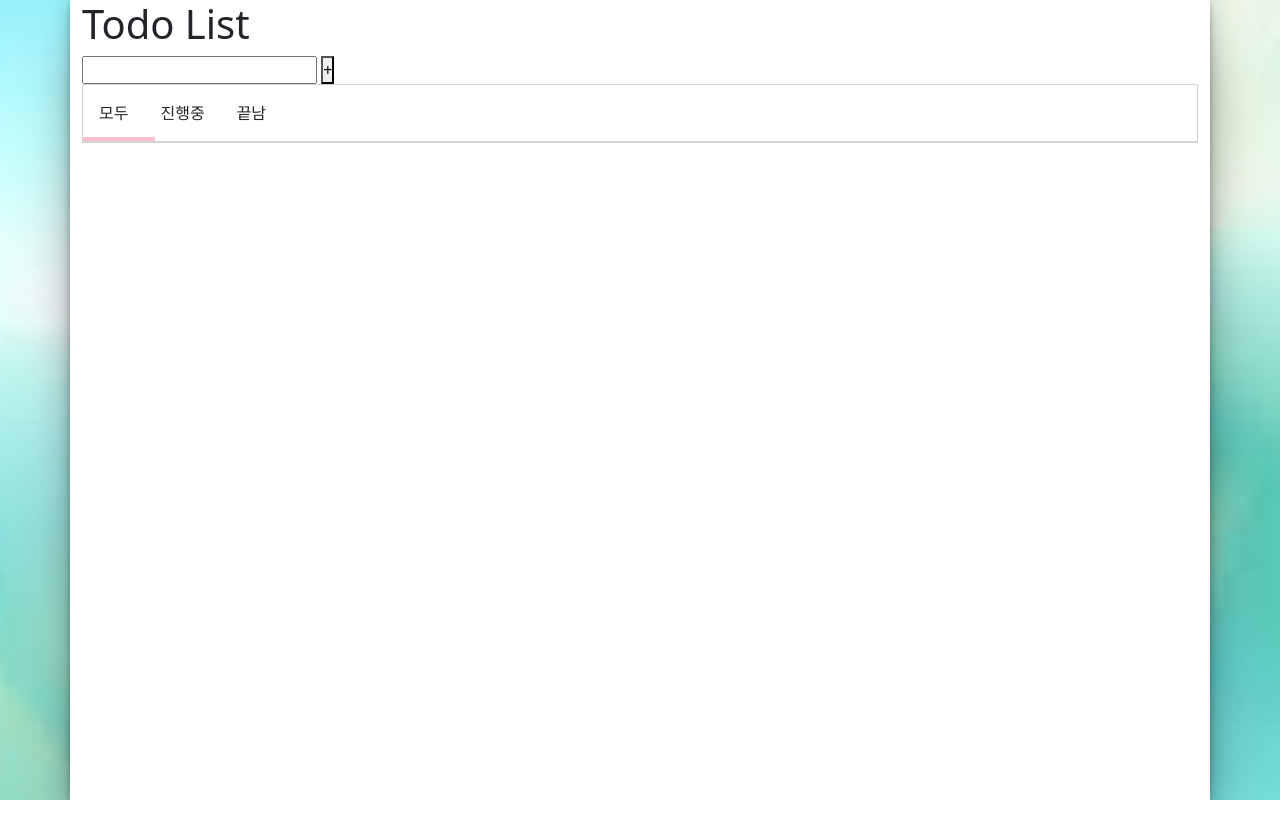
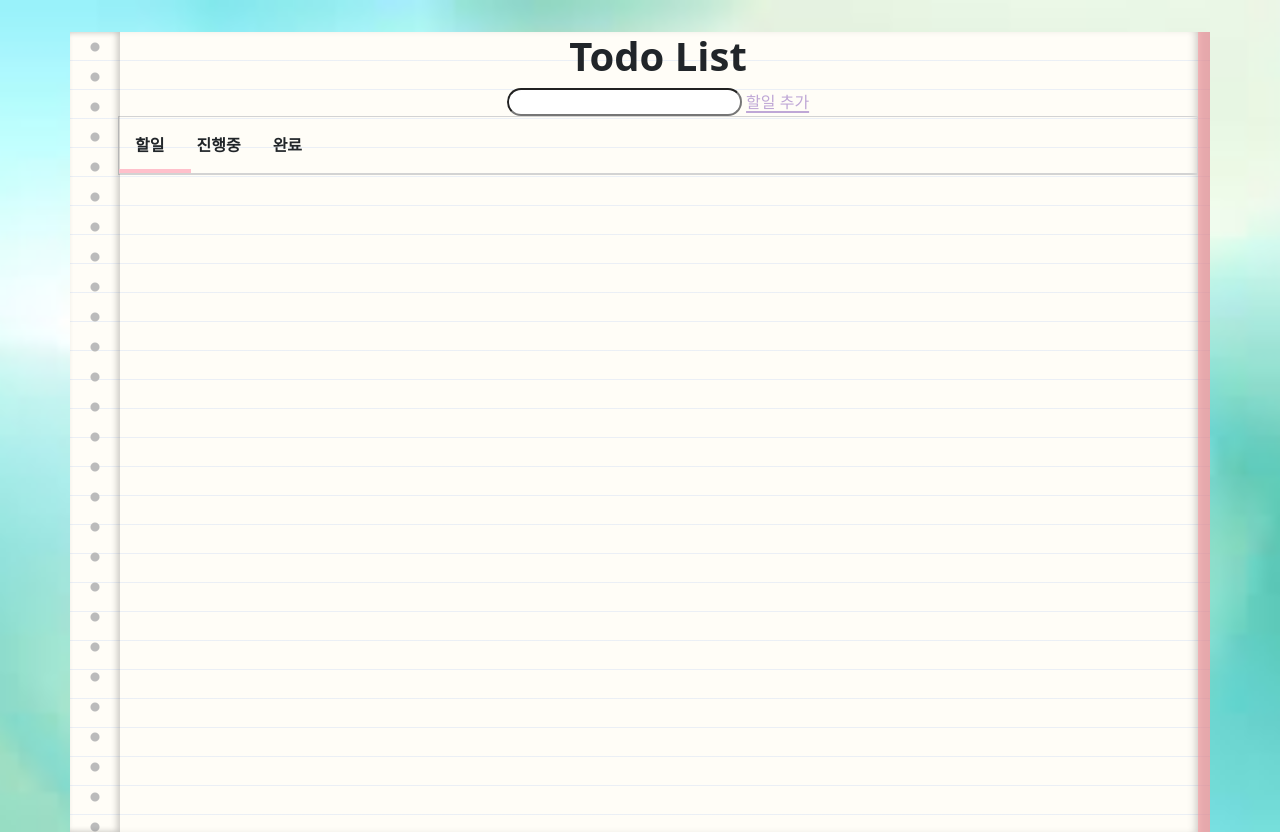
Before and after one commit to minsukims/ToDoList, a plain HTML site: page index.html in a window 1280 px wide. Before the commit the page ends 800 px from the top, so only its background shows below. Drawn offline with nearby package versions, Linux system fonts and the light colour scheme.

Commit message:
last solution completed

```diff
--- a/index.html
+++ b/index.html
@@ -19,20 +19,20 @@
   </head>
   <body>
     <div class="container">
-      <h1>Todo List</h1>
-      <section class="input-area">
-        <input type="text" id="task-input" />
-        <button id="add-button">+</button>
-        <div id="ongoing-count"></div>
-        <div id="done-count"></div>
-      </section>
+      <header id="header">
+        <h1 class="head">Todo List</h1>
+        <section class="input-area">
+          <input type="text" id="task-input" class="task-input" />
+          <button id="add-button" class="add-button">할일 추가</button>
+        </section>
+      </header>
 
       <section class="task-area">
         <div class="task-tabs">
           <div id="under-line"></div>
-          <div id="all">모두</div>
+          <div id="all">할일</div>
           <div id="ongoing">진행중</div>
-          <div id="done">끝남</div>
+          <div id="done">완료</div>
         </div>
         <div id="task-board"></div>
       </section>
--- a/main.js
+++ b/main.js
@@ -30,7 +30,10 @@ for (let i = 1; i < tabs.length; i++) {
 }
 
 function addTask() {
-  if (taskInput.value.trim() === "") return;
+  if (taskInput.value.trim() === "") {
+    alert("할일을 구체적으로 제시해주세요");
+    return;
+  }
 
   let task = {
     id: randomId(),
--- a/style.css
+++ b/style.css
@@ -8,16 +8,83 @@ body {
   background-repeat: no-repeat;
   background-size: cover;
   background-position: center;
+  height: 100vh;
 }
 .container {
-  background-color: #fff;
+  background-color: #fffdf7;
+  background-blend-mode: multiply;
+  background-image: repeating-linear-gradient(
+    to bottom,
+    transparent,
+    transparent 28px,
+    #d7e3fc 29px
+  );
+
   min-height: 100vh;
+  margin-top: 2em;
   box-shadow:
     rgba(0, 0, 0, 0.25) 0px 54px 55px,
     rgba(0, 0, 0, 0.12) 0px -12px 30px,
     rgba(0, 0, 0, 0.12) 0px 4px 6px,
     rgba(0, 0, 0, 0.17) 0px 12px 13px,
     rgba(0, 0, 0, 0.09) 0px -3px 5px;
+
+  position: relative;
+  padding-left: 3em;
+  overflow: hidden;
+  box-shadow:
+    inset -12px 0 0 0 rgba(255, 154, 162, 0.6),
+    inset -18px 0 10px -5px rgba(0, 0, 0, 0.25);
+}
+.container::after {
+  content: "";
+  position: absolute;
+  left: 70px;
+  top: 0;
+  width: 2px;
+  height: 100%;
+}
+.container::before {
+  content: "";
+  position: absolute;
+  left: 0;
+  top: 0;
+  width: 50px;
+  height: 100vh;
+
+  background: radial-gradient(circle at 25px 15px, #bbb 4px, transparent 5px)
+    repeat-y;
+
+  background-size: 50px 30px;
+  box-shadow: inset -3px 0 6px rgba(0, 0, 0, 0.2);
+}
+#header {
+  width: 100%;
+  display: flex;
+  flex-direction: column;
+  align-items: center;
+}
+.head {
+  font-weight: bold;
+}
+.task-input {
+  border-radius: 20px;
+  padding: 0;
+  margin: 0;
+  text-align: center;
+}
+.add-button {
+  all: unset;
+  text-decoration: underline;
+  text-decoration-thickness: 1.5px;
+  text-underline-offset: 3px;
+  color: #bfa7d6;
+}
+.add-button:hover {
+  color: #825ba7;
+}
+.task {
+  border-bottom: 2px dotted lightgray;
 }
 .task-area {
   border: 1px solid lightgray;
@@ -26,6 +93,7 @@ body {
   display: flex;
   border-bottom: 1px solid lightgray;
   position: relative;
+  font-weight: bold;
 }
 .task-tabs div {
   padding: 1em;
@@ -46,10 +114,13 @@ body {
   display: flex;
   justify-content: space-between;
   padding: 1em;
+  font-weight: bold;
 }
 
 .task-done {
   text-decoration: line-through;
+  text-decoration-thickness: 2px;
+  text-underline-offset: 4px;
   flex: 1;
   background-color: #f1e7f5;
   border-radius: 20px;
@@ -58,13 +129,13 @@ body {
   text-align: center;
 }
 .task > div:first-child {
-  font-size: 1.5em;
+  font-size: 1em;
   padding: 0.5em;
   box-sizing: border-box;
 }
 .task > div:last-child {
   flex-shrink: 0;
-  font-size: 1.5em;
+  font-size: 1em;
   padding: 0.5em;
 }
 
@@ -77,3 +148,29 @@ body {
 .task.completed {
   background-color: #e8f5e9;
 }
+
+@media (max-width: 380px) {
+  .container {
+    max-width: 360px;
+    min-height: 500px;
+    overflow: hidden;
+  }
+  .input-area {
+    display: flex;
+    flex-direction: column;
+    text-align: center;
+  }
+  .task-tabs {
+    display: flex;
+    justify-content: center;
+  }
+  .task-tabs div {
+    white-space: nowrap;
+  }
+  .task-tabs div:hover {
+    background-color: #e0f6e9;
+  }
+  #under-line {
+    display: none;
+  }
+}
```
